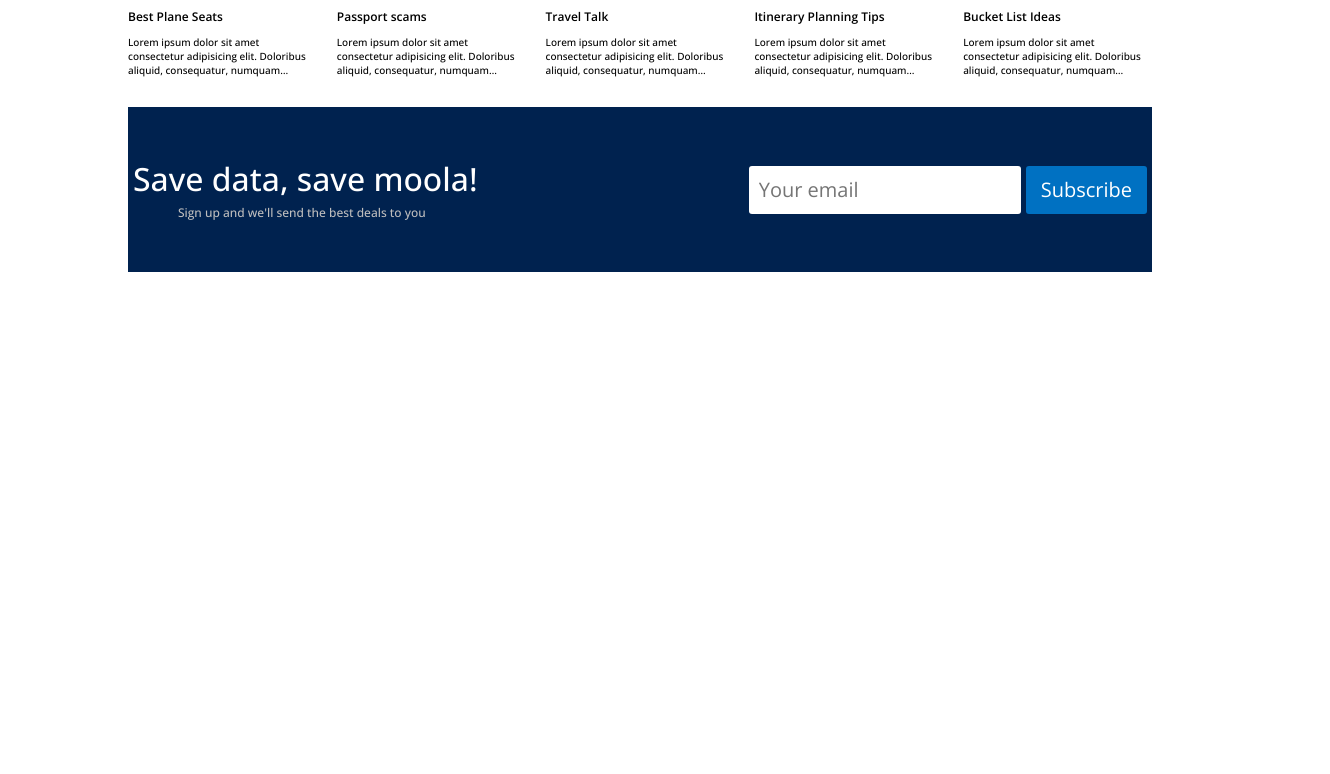
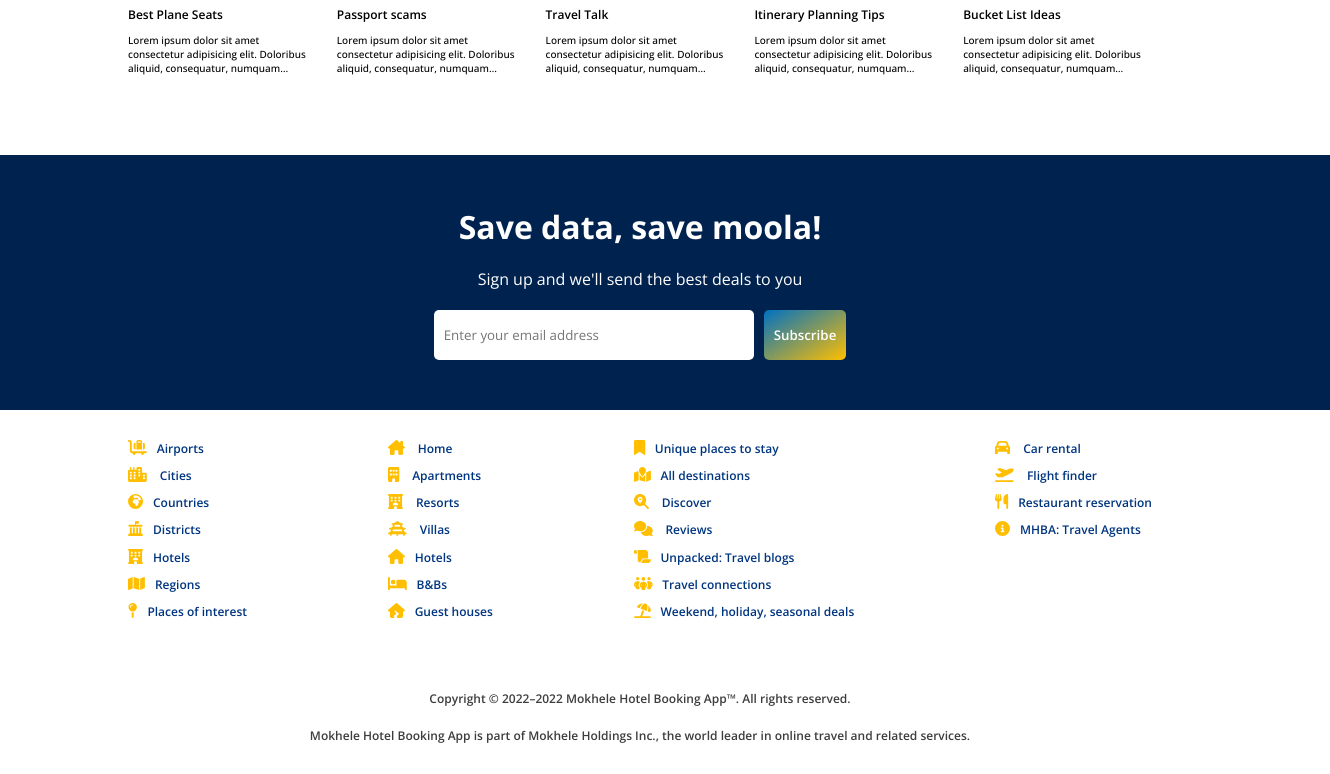
Before and after one commit to techiemokhele/mokhele-hotel-booking-app, a React (Create React App) app: page / in a window 1280 px wide. Shown: the part 1725-2499 px from the top of the page, 1330 px wide, since content can reach past the window. Before the commit the page ends 1997 px from the top, so only its background shows below. Built offline with nearby package versions, Linux system fonts and the light colour scheme.

Commit message:
footer, subscribe and other component update

```diff
--- a/src/components/Subscribe/Subscribe.css
+++ b/src/components/Subscribe/Subscribe.css
@@ -1,65 +1,36 @@
-.subContainer {
+.mail {
   display: flex;
-  justify-content: space-between;
+  flex-direction: column;
+  justify-content: center;
   align-items: center;
+  width: 100%;
+  margin-top: 50px;
+  background-color: #00224f;
+  padding: 50px;
+  color: #fff;
   gap: 20px;
-  width: 100%;
-  max-width: 1024px;
-  background-color: #00224f;
-  padding: 50px 0px;
 }
 
-.subHeader {
-  color: #fff;
+.mailInputContainer > input {
+  width: 300px;
+  height: 30px;
+  padding: 10px;
+  border: none;
+  margin-right: 10px;
+  border-radius: 5px;
 }
 
-.subHeaderText {
-  font-weight: 500;
-  padding-left: 5px;
+.mailInputContainer > button {
+  height: 50px;
+  background-image: linear-gradient(to bottom right, #0071c2, #ffbf00);
+  border: none;
+  border-radius: 5px;
+  padding: 10px;
+  cursor: pointer;
+  color: #fff;
+  font-weight: 600;
 }
-
-.subCatch {
-  font-size: 12px;
-  font-weight: 500;
-  color: #bdbdbd;
-  margin-left: 50px;
+.mailInputContainer:hover > button {
+  font-weight: 600;
+  background-image: linear-gradient(to bottom left, #ffbf00, #0071c2);
 }
-
-.subscriptionFormWrap {
-  display: flex;
-  flex-direction: row;
-  justify-content: space-between;
-}
-
-.inputSubscription {
-  font-size: 20px;
-  line-height: 28px;
-  color: #6b6b6b;
-  border: 0;
-  border-radius: 3px;
-  font-weight: 100;
-  padding: 10px;
-  width: 65%;
-}
-
-#newsletterButtonFooter {
-  -webkit-box-sizing: border-box;
-  -moz-box-sizing: border-box;
-  box-sizing: border-box;
-  border-radius: 3px;
-  border: 0;
-  padding: 0 15px;
-  font-size: 20px;
-  line-height: 28px;
-  font-weight: 300;
-  height: 48px;
-  color: #fff;
-  background-color: #0071c2;
-  -webkit-box-shadow: none;
-  box-shadow: none;
-  -webkit-box-flex: 1;
-  -webkit-flex: 1;
-  -ms-flex: 1;
-  flex: 1;
-  margin: 0 5px;
-}
--- a/src/components/Subscribe/Subscribe.jsx
+++ b/src/components/Subscribe/Subscribe.jsx
@@ -3,26 +3,15 @@ import "./Subscribe.css";
 
 const Subscribe = () => {
   return (
-    <div className="subContainer">
-      <div className="subHeader">
-        <h1 className="subHeaderText">Save data, save moola!</h1>
-        <span className="subCatch">
-          Sign up and we'll send the best deals to you
-        </span>
-      </div>
+    <div className="mail">
+      <h1 className="mailTitle">Save data, save moola!</h1>
+      <span className="mailDescription">
+        Sign up and we'll send the best deals to you
+      </span>
 
-      <div class="subscriptionFormWrap">
-        <input
-          type="email"
-          name="to"
-          autocapitalize="off"
-          required="true"
-          class="inputSubscription"
-          placeholder="Your email"
-          title=""
-          value=""
-        />
-        <button id="newsletterButtonFooter">Subscribe</button>
+      <div class="mailInputContainer">
+        <input type="email" placeholder="Enter your email address" />
+        <button>Subscribe</button>
       </div>
     </div>
   );
--- /dev/null
+++ b/src/components/constant/Footer/Footer.css
@@ -0,0 +1,43 @@
+.footerContainer {
+  width: 100%;
+  max-width: 1024px;
+  font-size: 12px;
+  margin-bottom: 20px;
+}
+
+.footerLists {
+  display: flex;
+  justify-content: space-between;
+  width: 100%;
+  margin-bottom: 50px;
+}
+
+.footerList {
+  list-style: none;
+  padding: 0;
+}
+
+.footerListItem {
+  margin-bottom: 10px;
+  color: #003580;
+  cursor: pointer;
+  font-weight: 600;
+}
+
+.footerIcon {
+  margin-right: 10px;
+  color: #ffbf00;
+  font-size: 15px;
+}
+
+.footerText {
+  width: 100%;
+  text-align: center;
+}
+
+.text {
+  font-size: 12px;
+  font-weight: 600;
+  color: #3d3d3d;
+  border: none;
+}
--- /dev/null
+++ b/src/components/constant/Footer/Footer.jsx
@@ -0,0 +1,162 @@
+import React from "react";
+import { FontAwesomeIcon } from "@fortawesome/react-fontawesome";
+import {
+  faEarthAfrica,
+  faCartFlatbedSuitcase,
+  faCity,
+  faLandmarkFlag,
+  faHotel,
+  faMap,
+  faMapPin,
+  faHouseChimney,
+  faBuilding,
+  faVihara,
+  faHouse,
+  faBed,
+  faHouseCrack,
+  faBookmark,
+  faMapLocation,
+  faMagnifyingGlassLocation,
+  faComments,
+  faScroll,
+  faPeopleGroup,
+  faUmbrellaBeach,
+  faCar,
+  faPlaneDeparture,
+  faUtensils,
+  faCircleInfo,
+} from "@fortawesome/free-solid-svg-icons";
+import "./Footer.css";
+
+const Footer = () => {
+  const Year = new Date().getFullYear();
+
+  return (
+    <div className="footerContainer">
+      <div className="footerLists">
+        <ul className="footerList">
+          <li className="footerListItem">
+            <FontAwesomeIcon
+              icon={faCartFlatbedSuitcase}
+              className="footerIcon"
+            />
+            Airports
+          </li>
+          <li className="footerListItem">
+            <FontAwesomeIcon icon={faCity} className="footerIcon" /> Cities
+          </li>
+          <li className="footerListItem">
+            <FontAwesomeIcon icon={faEarthAfrica} className="footerIcon" />
+            Countries
+          </li>
+          <li className="footerListItem">
+            <FontAwesomeIcon icon={faLandmarkFlag} className="footerIcon" />
+            Districts
+          </li>
+          <li className="footerListItem">
+            <FontAwesomeIcon icon={faHotel} className="footerIcon" />
+            Hotels
+          </li>
+          <li className="footerListItem">
+            <FontAwesomeIcon icon={faMap} className="footerIcon" />
+            Regions
+          </li>
+          <li className="footerListItem">
+            <FontAwesomeIcon icon={faMapPin} className="footerIcon" />
+            Places of interest
+          </li>
+        </ul>
+        <ul className="footerList">
+          <li className="footerListItem">
+            <FontAwesomeIcon icon={faHouseChimney} className="footerIcon" />{" "}
+            Home
+          </li>
+          <li className="footerListItem">
+            <FontAwesomeIcon icon={faBuilding} className="footerIcon" />{" "}
+            Apartments
+          </li>
+          <li className="footerListItem">
+            <FontAwesomeIcon icon={faHotel} className="footerIcon" /> Resorts
+          </li>
+          <li className="footerListItem">
+            <FontAwesomeIcon icon={faVihara} className="footerIcon" /> Villas
+          </li>
+          <li className="footerListItem">
+            <FontAwesomeIcon icon={faHouse} className="footerIcon" />
+            Hotels
+          </li>
+          <li className="footerListItem">
+            <FontAwesomeIcon icon={faBed} className="footerIcon" />
+            B&Bs
+          </li>
+          <li className="footerListItem">
+            <FontAwesomeIcon icon={faHouseCrack} className="footerIcon" />
+            Guest houses
+          </li>
+        </ul>
+        <ul className="footerList">
+          <li className="footerListItem">
+            <FontAwesomeIcon icon={faBookmark} className="footerIcon" />
+            Unique places to stay
+          </li>
+          <li className="footerListItem">
+            <FontAwesomeIcon icon={faMapLocation} className="footerIcon" />
+            All destinations
+          </li>
+          <li className="footerListItem">
+            <FontAwesomeIcon
+              icon={faMagnifyingGlassLocation}
+              className="footerIcon"
+            />{" "}
+            Discover
+          </li>
+          <li className="footerListItem">
+            <FontAwesomeIcon icon={faComments} className="footerIcon" /> Reviews
+          </li>
+          <li className="footerListItem">
+            <FontAwesomeIcon icon={faScroll} className="footerIcon" />
+            Unpacked: Travel blogs
+          </li>
+          <li className="footerListItem">
+            <FontAwesomeIcon icon={faPeopleGroup} className="footerIcon" />
+            Travel connections
+          </li>
+          <li className="footerListItem">
+            <FontAwesomeIcon icon={faUmbrellaBeach} className="footerIcon" />
+            Weekend, holiday, seasonal deals
+          </li>
+        </ul>
+        <ul className="footerList">
+          <li className="footerListItem">
+            <FontAwesomeIcon icon={faCar} className="footerIcon" /> Car rental
+          </li>
+          <li className="footerListItem">
+            <FontAwesomeIcon icon={faPlaneDeparture} className="footerIcon" />{" "}
+            Flight finder
+          </li>
+          <li className="footerListItem">
+            <FontAwesomeIcon icon={faUtensils} className="footerIcon" />
+            Restaurant reservation
+          </li>
+          <li className="footerListItem">
+            <FontAwesomeIcon icon={faCircleInfo} className="footerIcon" />
+            MHBA: Travel Agents
+          </li>
+        </ul>
+      </div>
+
+      <div className="footerText">
+        <div className="text">
+          Copyright © 2022–{Year} Mokhele Hotel Booking App™. All rights
+          reserved.
+        </div>
+        <div className="text">
+          Mokhele Hotel Booking App is part of Mokhele Holdings Inc., the world
+          leader in online travel and related services.
+        </div>
+      </div>
+    </div>
+  );
+};
+
+export default Footer;
--- a/src/components/Header/Header.jsx
+++ b/src/components/constant/Header/Header.jsx
@@ -81,7 +81,7 @@ const Header = ({ type }) => {
               Need to find your next stay? We got you!
             </h1>
             <p className="headerDescription">
-              <i>Get the best rewards for your travels</i> - search deals on
+              <b>Get the best rewards for your travels</b> - search deals on
               hotels, homes, and much more, while saving 10% or more with a free
               Mokhele Hotel Booking account.
             </p>
--- a/src/pages/Home/HomePage.jsx
+++ b/src/pages/Home/HomePage.jsx
@@ -3,12 +3,13 @@ import React from "react";
 //import custom components
 import "./HomePage.css";
 import NavigationBar from "../../components/NavigationBar/NavigationBar";
-import Header from "../../components/Header/Header";
+import Header from "../../components/constant/Header/Header";
 import FeaturedHotels from "../../components/FeaturedHotels/FeaturedHotels";
 import PropertyList from "../../components/PropertyList/PropertyList";
 import FeaturedLovedProperties from "../../components/FeaturedLovedProperties/FeaturedLovedProperties";
 import Subscribe from "../../components/Subscribe/Subscribe";
 import ConnectTravellers from "../../components/ConnectTravellers/ConnectTravellers";
+import Footer from "../../components/constant/Footer/Footer";
 
 const Home = () => {
   return (
@@ -65,6 +66,9 @@ const Home = () => {
 
         {/*subscribe selection*/}
         <Subscribe />
+
+        {/*Footer selection*/}
+        <Footer />
       </div>
     </div>
   );
--- a/src/pages/HotelList/HotelListPage.jsx
+++ b/src/pages/HotelList/HotelListPage.jsx
@@ -1,5 +1,5 @@
 import React from "react";
-import Header from "../../components/Header/Header";
+import Header from "../../components/constant/Header/Header";
 import NavigationBar from "../../components/NavigationBar/NavigationBar";
 
 const HotelListPage = () => {
--- a/src/pages/SingleHotel/SingleHotelPage.jsx
+++ b/src/pages/SingleHotel/SingleHotelPage.jsx
@@ -1,5 +1,5 @@
 import React from "react";
-import Header from "../../components/Header/Header";
+import Header from "../../components/constant/Header/Header";
 import NavigationBar from "../../components/NavigationBar/NavigationBar";
 
 const SingleHotelPage = () => {
```
Also changed, not shown: src/components/constant/Header/Header.css (renamed from src/components/Header/Header.css).
